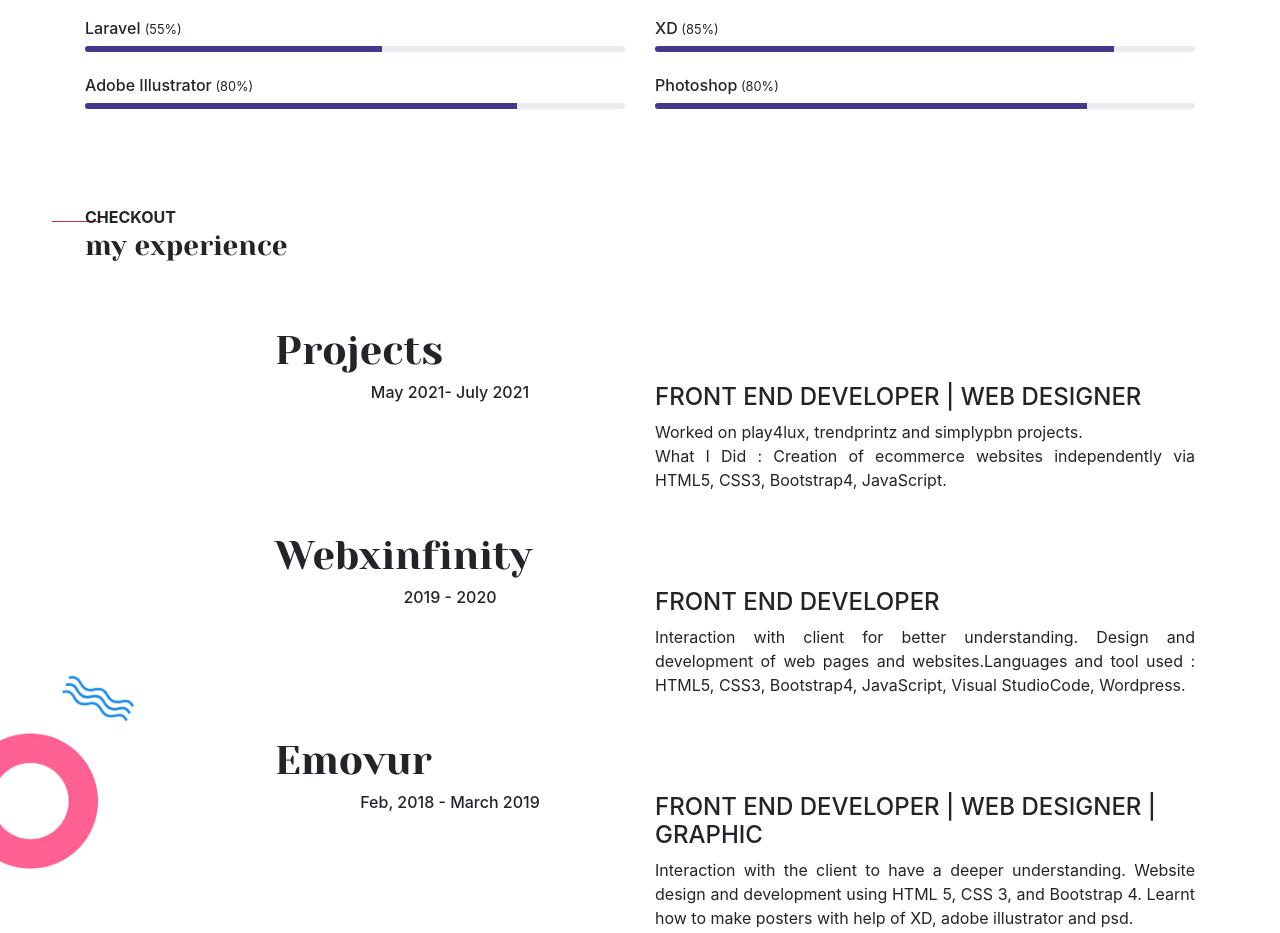
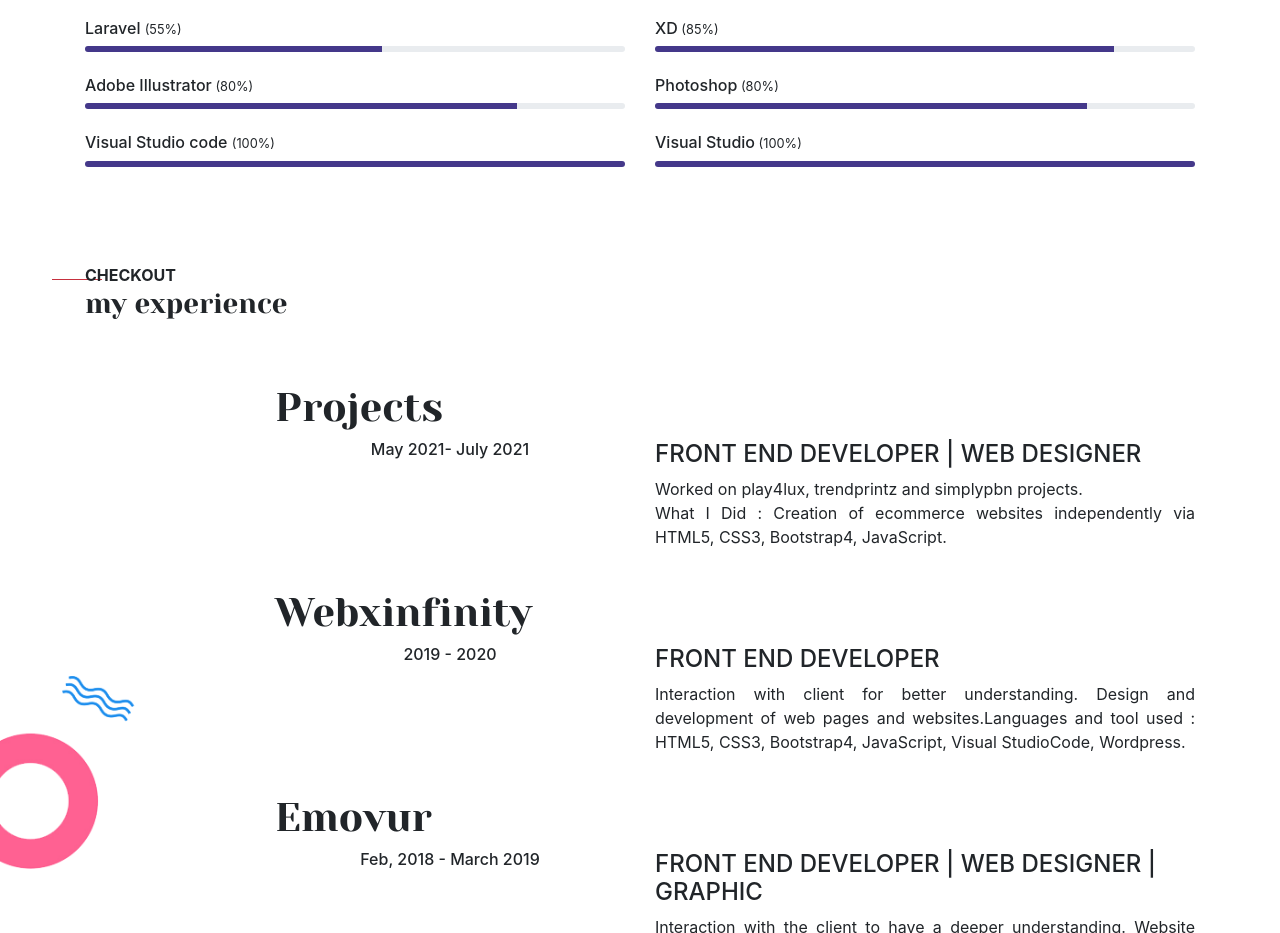
Before and after one commit to shivanir121/Profile, a plain HTML site: page index.html in a window 1280 px wide. Shown: the part 2240-3173 px from the top of the page. Drawn offline with nearby package versions, Linux system fonts and the light colour scheme.

Commit message:
Update index.html

```diff
--- a/index.html
+++ b/index.html
@@ -279,7 +279,7 @@
           </div>
         </div>
         <br>
-          <div class="row">
+         <div class="row">
           <div class="col-sm-6">
             <h6>Adobe Illustrator<small> (80%)</small></h6>
             <div class="progress" style="height: 6px;">
@@ -293,6 +293,23 @@
             <div class="progress" style="height: 6px;">
               <div class="progress-bar progress10" role="progressbar" style="max-width: 80%;" aria-valuenow="80" aria-valuemin="0" aria-valuemax="100">
                 <!-- <span class="title">80%</span> -->
+              </div>
+            </div>
+          </div>
+        </div>
+	 <br>
+          <div class="row">
+          <div class="col-sm-6">
+            <h6>Visual Studio code <small> (100%)</small></h6>
+            <div class="progress" style="height: 6px;">
+              <div class="progress-bar progress9" role="progressbar" style="max-width: 100%;" aria-valuenow="100" aria-valuemin="0" aria-valuemax="100">
+              </div>
+            </div>
+          </div>
+          <div class="col-sm-6">
+            <h6>Visual Studio<small> (100%)</small></h6>
+            <div class="progress" style="height: 6px;">
+              <div class="progress-bar progress10" role="progressbar" style="max-width: 100%;" aria-valuenow="100" aria-valuemin="0" aria-valuemax="100">
               </div>
             </div>
           </div>
```
